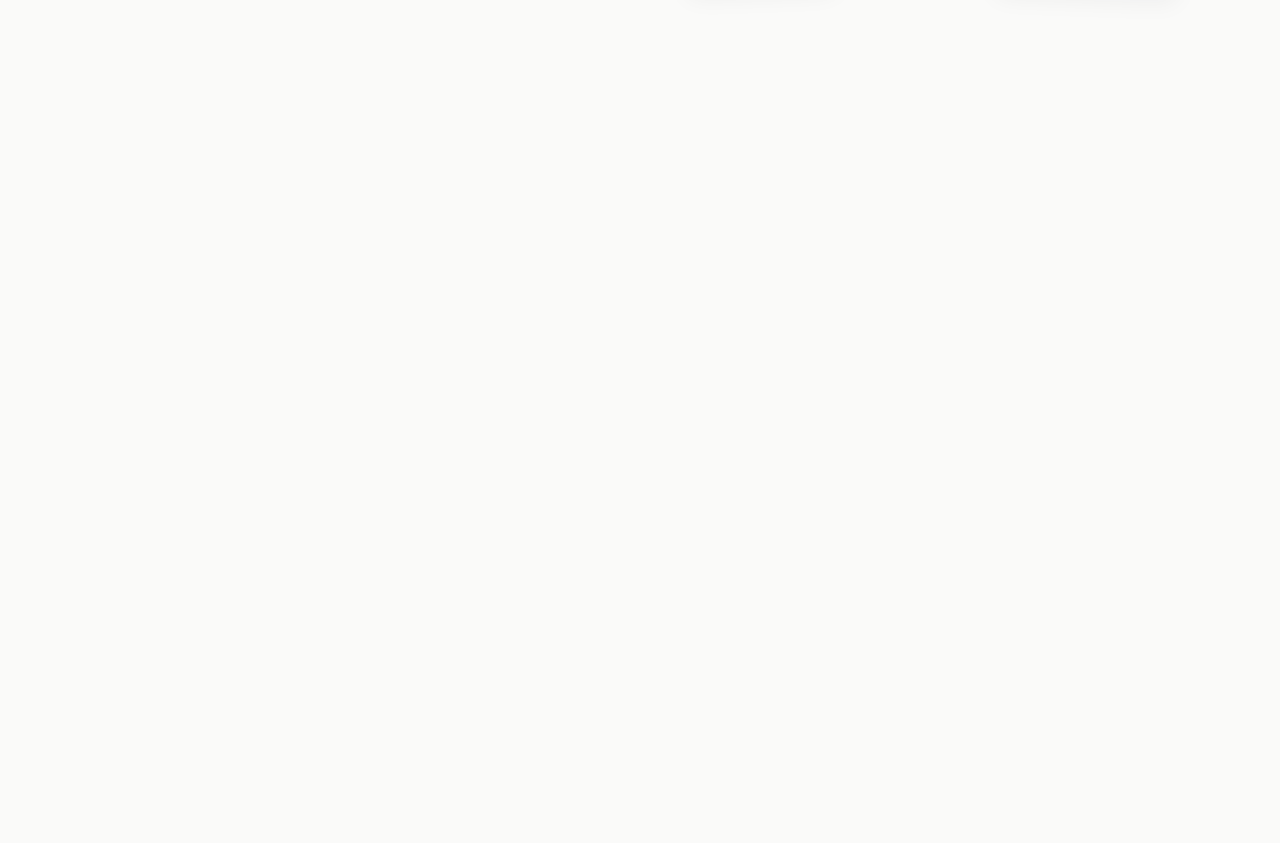
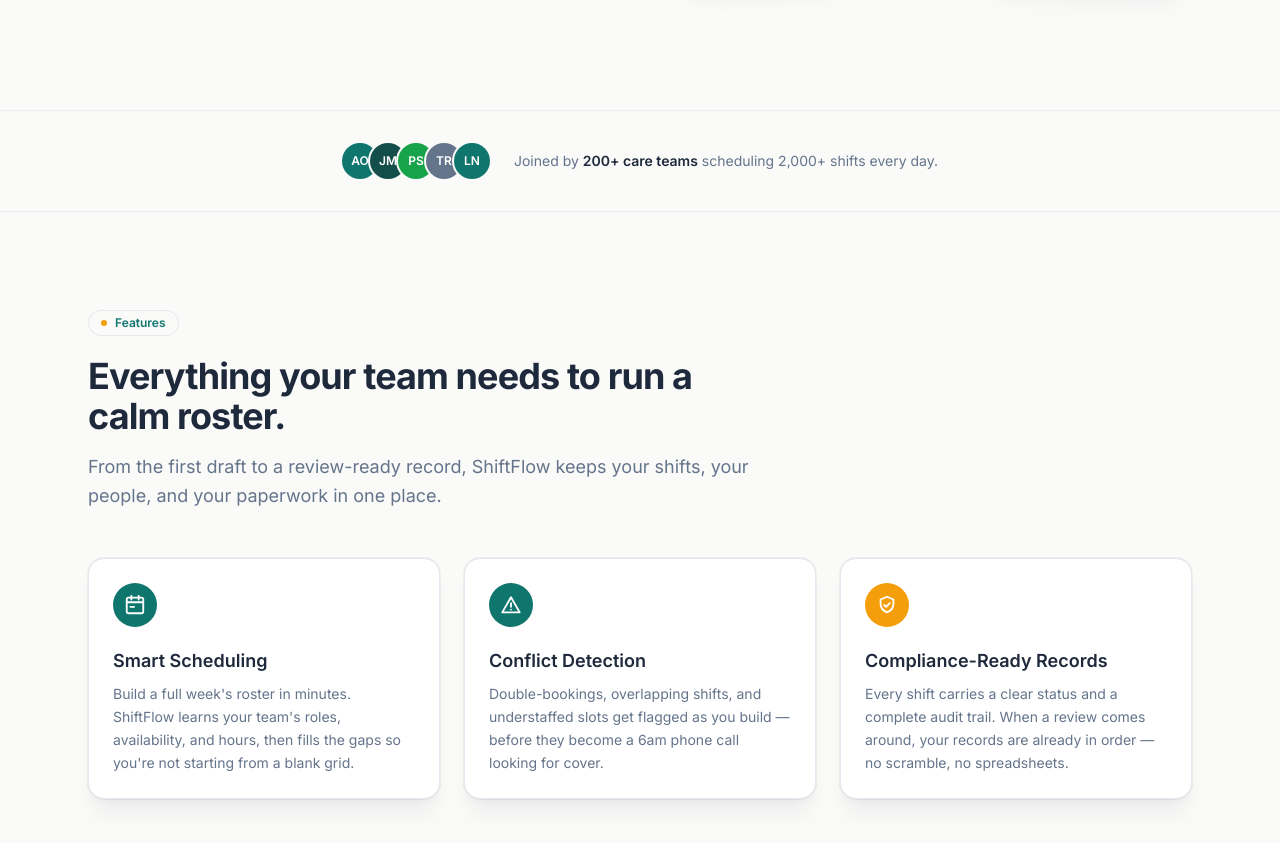
Before and after one commit to charlesalo/shiftflow-rostering, a Next.js app: page / in a window 1280 px wide. Shown: the part 537-1380 px from the top of the page. Before the commit the page ends 800 px from the top, so only its background shows below. Built offline with nearby package versions, Linux system fonts and the light colour scheme.

Commit message:
fix: avatar cluster badges and feature icon backgrounds

```diff
--- a/app/page.js
+++ b/app/page.js
@@ -1,5 +1,7 @@
 import Nav from "@/components/landing/Nav";
 import Hero from "@/components/landing/Hero";
+import SocialProof from "@/components/landing/SocialProof";
+import Features from "@/components/landing/Features";
 
 export default function Home() {
   return (
@@ -7,6 +9,8 @@
       <Nav />
       <main>
         <Hero />
+        <SocialProof />
+        <Features />
       </main>
     </>
   );
--- /dev/null
+++ b/components/landing/Features.js
@@ -0,0 +1,110 @@
+import Badge from "@/components/ui/Badge";
+import Card from "@/components/ui/Card";
+
+function CalendarIcon() {
+  return (
+    <svg width="22" height="22" viewBox="0 0 24 24" fill="none" aria-hidden="true">
+      <rect x="3" y="4" width="18" height="17" rx="2" stroke="currentColor" strokeWidth="2" />
+      <path d="M3 9h18M8 2v4M16 2v4" stroke="currentColor" strokeWidth="2" strokeLinecap="round" />
+      <path d="M7 14h4" stroke="currentColor" strokeWidth="2" strokeLinecap="round" />
+    </svg>
+  );
+}
+
+function ConflictIcon() {
+  return (
+    <svg width="22" height="22" viewBox="0 0 24 24" fill="none" aria-hidden="true">
+      <path
+        d="M12 3.5 2.5 20h19L12 3.5Z"
+        stroke="currentColor"
+        strokeWidth="2"
+        strokeLinejoin="round"
+      />
+      <path d="M12 10v4" stroke="currentColor" strokeWidth="2" strokeLinecap="round" />
+      <circle cx="12" cy="17" r="1" fill="currentColor" />
+    </svg>
+  );
+}
+
+function ShieldIcon() {
+  return (
+    <svg width="22" height="22" viewBox="0 0 24 24" fill="none" aria-hidden="true">
+      <path
+        d="M12 3l7 3v5c0 4.5-3 7.5-7 9-4-1.5-7-4.5-7-9V6l7-3Z"
+        stroke="currentColor"
+        strokeWidth="2"
+        strokeLinejoin="round"
+      />
+      <path
+        d="m9 12 2 2 4-4"
+        stroke="currentColor"
+        strokeWidth="2"
+        strokeLinecap="round"
+        strokeLinejoin="round"
+      />
+    </svg>
+  );
+}
+
+// Icon circle accents: teal for scheduling/conflict, amber for the
+// compliance card to tie it to the audit accent color.
+const ACCENTS = {
+  primary: "bg-primary text-surface",
+  amber: "bg-accent text-surface",
+};
+
+const FEATURES = [
+  {
+    icon: CalendarIcon,
+    accent: "primary",
+    title: "Smart Scheduling",
+    body: "Build a full week's roster in minutes. ShiftFlow learns your team's roles, availability, and hours, then fills the gaps so you're not starting from a blank grid.",
+  },
+  {
+    icon: ConflictIcon,
+    accent: "primary",
+    title: "Conflict Detection",
+    body: "Double-bookings, overlapping shifts, and understaffed slots get flagged as you build — before they become a 6am phone call looking for cover.",
+  },
+  {
+    icon: ShieldIcon,
+    accent: "amber",
+    title: "Compliance-Ready Records",
+    body: "Every shift carries a clear status and a complete audit trail. When a review comes around, your records are already in order — no scramble, no spreadsheets.",
+  },
+];
+
+export default function Features() {
+  return (
+    <section id="features" className="scroll-mt-16">
+      <div className="mx-auto max-w-6xl px-5 py-20 sm:px-6 lg:py-24">
+        <div className="max-w-2xl">
+          <Badge tone="primary" size="md" dot>
+            Features
+          </Badge>
+          <h2 className="mt-5 text-3xl font-bold tracking-tight text-text sm:text-4xl">
+            Everything your team needs to run a calm roster.
+          </h2>
+          <p className="mt-4 text-lg leading-relaxed text-text-muted">
+            From the first draft to a review-ready record, ShiftFlow keeps your
+            shifts, your people, and your paperwork in one place.
+          </p>
+        </div>
+
+        <div className="mt-12 grid gap-6 md:grid-cols-3">
+          {FEATURES.map(({ icon: Icon, accent, title, body }) => (
+            <Card key={title} className="rounded-2xl p-6">
+              <span
+                className={`grid h-11 w-11 place-items-center rounded-full ${ACCENTS[accent]}`}
+              >
+                <Icon />
+              </span>
+              <h3 className="mt-5 text-lg font-semibold text-text">{title}</h3>
+              <p className="mt-2 text-sm leading-relaxed text-text-muted">{body}</p>
+            </Card>
+          ))}
+        </div>
+      </div>
+    </section>
+  );
+}
--- /dev/null
+++ b/components/landing/SocialProof.js
@@ -0,0 +1,35 @@
+// Care staff avatar cluster — solid colored circles with white initials,
+// mirroring the staff badges in the Weekly Roster hero card.
+const AVATARS = [
+  { initials: "AO", color: "bg-primary" },
+  { initials: "JM", color: "bg-primary-dark" },
+  { initials: "PS", color: "bg-success" },
+  { initials: "TR", color: "bg-slate-500" },
+  { initials: "LN", color: "bg-primary" },
+];
+
+export default function SocialProof() {
+  return (
+    <section className="border-y border-slate-200/70 bg-primary/5">
+      <div className="mx-auto flex max-w-6xl flex-col items-center gap-4 px-5 py-8 sm:flex-row sm:justify-center sm:gap-6 sm:px-6">
+        <div className="flex">
+          {AVATARS.map((a, i) => (
+            <span
+              key={a.initials}
+              className={`grid h-9 w-9 place-items-center rounded-full text-xs font-semibold text-surface ring-2 ring-background ${
+                a.color
+              } ${i > 0 ? "-ml-2" : ""}`}
+            >
+              {a.initials}
+            </span>
+          ))}
+        </div>
+        <p className="text-center text-sm text-text-muted sm:text-left">
+          Joined by{" "}
+          <span className="font-semibold text-text">200+ care teams</span>{" "}
+          scheduling 2,000+ shifts every day.
+        </p>
+      </div>
+    </section>
+  );
+}
```
